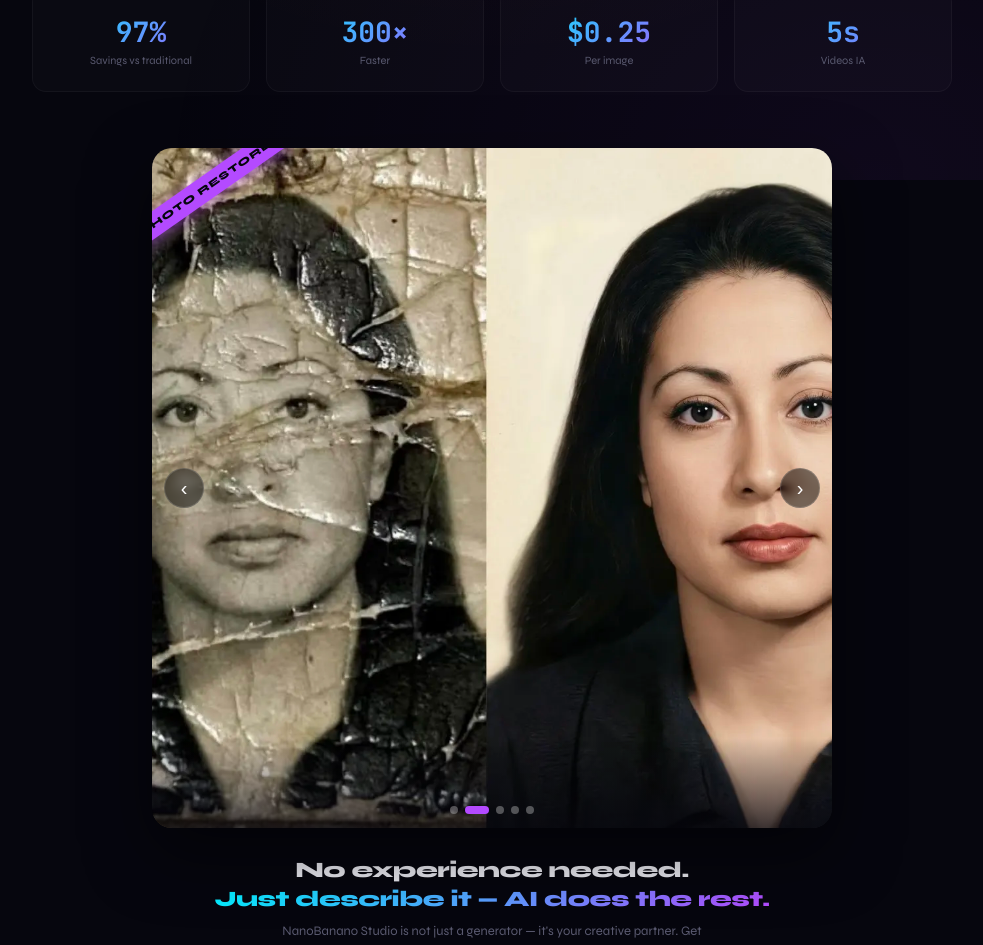
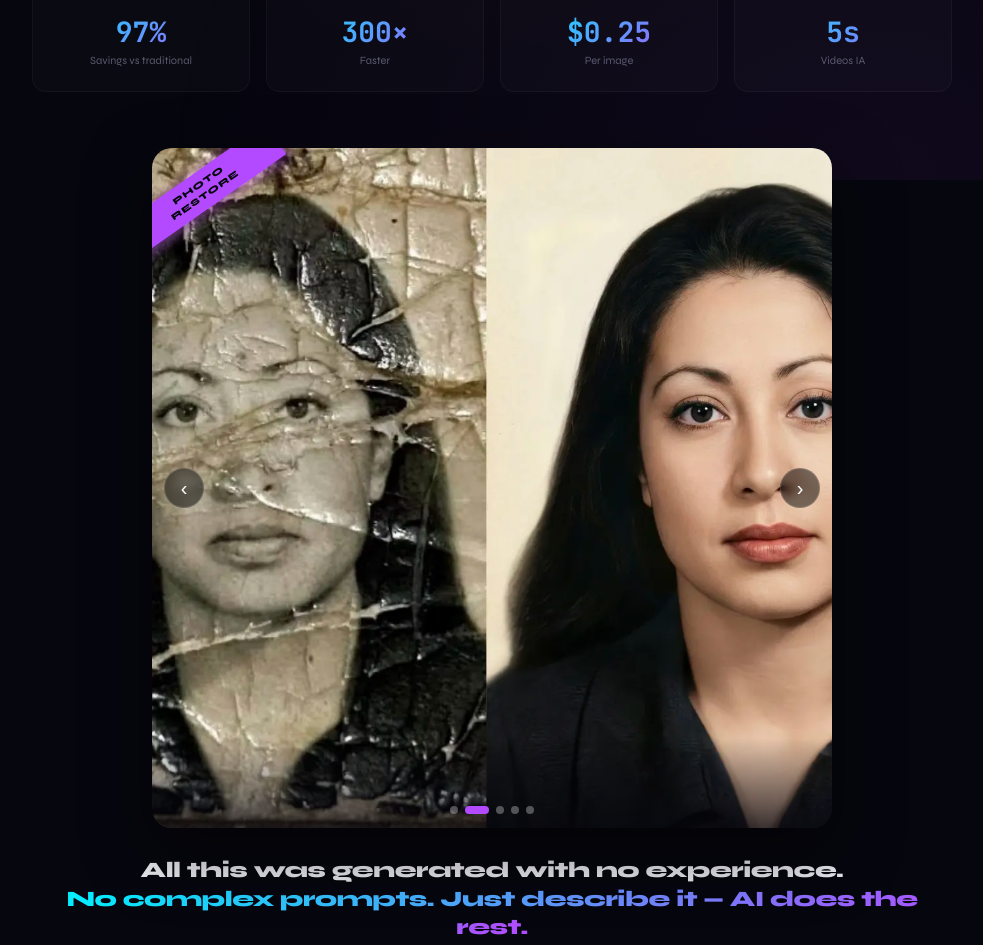
Before and after one commit to setnom/hyperreal-studio, a React (Vite) app: page / in a window 1280 px wide. Shown: the part 620-1565 px from the top of the page, without its empty margins (148-1131 px from the left). Built offline with nearby package versions, Linux system fonts and the light colour scheme.

Commit message:
v31c: tagline carrusel actualizada

```diff
--- a/src/App.jsx
+++ b/src/App.jsx
@@ -479,11 +479,11 @@ function PlanCard({ pl, onAction, actionLabel, isDesk, lang, features }) {
 // ─── APP ───
 function CarouselSection({ lang, isDesk }) {
   const slides = [
-    { src: "/images/carousel_realismo.webp",  tag: lang === "en" ? "Ultra Realism"  : "Ultra Realismo",  color: "#00f0ff" },
-    { src: "/images/carousel_restaurar.webp", tag: lang === "en" ? "Photo Restore"  : "Restauración",    color: "#b44aff" },
-    { src: "/images/carousel_anuncio1.webp",  tag: lang === "en" ? "Winning Ad"     : "Anuncio",          color: "#ffb800" },
-    { src: "/images/carousel_anuncio2.webp",  tag: lang === "en" ? "Winning Ad"     : "Anuncio",          color: "#ffb800" },
-    { src: "/images/carousel_animado.webp",   tag: lang === "en" ? "Animated Style" : "Estilo Animado",   color: "#ff6b2b" },
+    { src: "/images/carousel_realismo.webp",  tag: lang === "en" ? "Ultra\nRealism"    : "Ultra\nRealismo",    color: "#00f0ff" },
+    { src: "/images/carousel_restaurar.webp", tag: lang === "en" ? "Photo\nRestore"   : "Restauración",       color: "#b44aff" },
+    { src: "/images/carousel_anuncio1.webp",  tag: lang === "en" ? "Winning\nAd"      : "Anuncio",             color: "#ffb800" },
+    { src: "/images/carousel_anuncio2.webp",  tag: lang === "en" ? "Winning\nAd"      : "Anuncio",             color: "#ffb800" },
+    { src: "/images/carousel_animado.webp",   tag: lang === "en" ? "Animated\nStyle"  : "Estilo\nAnimado",     color: "#ff6b2b" },
   ];
   const [idx, setIdx] = useState(0);
   const [prev, setPrev] = useState(null);
@@ -520,7 +520,7 @@ function CarouselSection({ lang, isDesk }) {
 
         {/* Ribbon — outside overflow so it shows fully, clipped by wrapper */}
         <div style={{ position: "absolute", top: 0, left: 0, width: "100%", height: "100%", pointerEvents: "none", zIndex: 3, overflow: "hidden" }}>
-          <div key={idx} style={{ position: "absolute", top: 28, left: -36, width: 180, textAlign: "center", transform: "rotate(-35deg)", background: s.color, color: "#06060e", fontSize: 10, fontWeight: 900, padding: "6px 0", letterSpacing: 1, textTransform: "uppercase", boxShadow: `0 2px 14px ${s.color}88`, whiteSpace: "nowrap", opacity: transitioning ? 0 : 1, transition: "opacity .3s ease" }}>
+          <div key={idx} style={{ position: "absolute", top: 24, left: -40, width: 180, textAlign: "center", transform: "rotate(-35deg)", background: s.color, color: "#06060e", fontSize: 9, fontWeight: 900, padding: "7px 0", letterSpacing: 1, textTransform: "uppercase", boxShadow: `0 2px 14px ${s.color}88`, whiteSpace: "pre-line", lineHeight: 1.3, opacity: transitioning ? 0 : 1, transition: "opacity .3s ease" }}>
             {s.tag}
           </div>
         </div>
@@ -548,8 +548,8 @@ function CarouselSection({ lang, isDesk }) {
       <div style={{ textAlign: "center", marginTop: isDesk ? 28 : 20, padding: "0 16px" }}>
         <p style={{ fontSize: isDesk ? 22 : 17, fontWeight: 800, lineHeight: 1.3, margin: "0 0 8px", letterSpacing: -0.5 }}>
           {lang === "en"
-            ? <>No experience needed.<br /><span style={{ background: "linear-gradient(135deg,#00f0ff,#b44aff)", WebkitBackgroundClip: "text", WebkitTextFillColor: "transparent" }}>Just describe it — AI does the rest.</span></>
-            : <>Sin experiencia. Sin prompts complicados.<br /><span style={{ background: "linear-gradient(135deg,#00f0ff,#b44aff)", WebkitBackgroundClip: "text", WebkitTextFillColor: "transparent" }}>Solo describilo — la IA hace el resto.</span></>}
+            ? <>All this was generated with no experience.<br /><span style={{ background: "linear-gradient(135deg,#00f0ff,#b44aff)", WebkitBackgroundClip: "text", WebkitTextFillColor: "transparent" }}>No complex prompts. Just describe it — AI does the rest.</span></>
+            : <>Todo esto fue generado sin experiencia.<br /><span style={{ background: "linear-gradient(135deg,#00f0ff,#b44aff)", WebkitBackgroundClip: "text", WebkitTextFillColor: "transparent" }}>Sin prompts complicados. Solo describelo — la IA hace el resto.</span></>}
         </p>
         <p style={{ fontSize: isDesk ? 13 : 12, color: "#5a5a70", margin: 0, maxWidth: 480, marginLeft: "auto", marginRight: "auto", lineHeight: 1.6 }}>
           {lang === "en"
```
